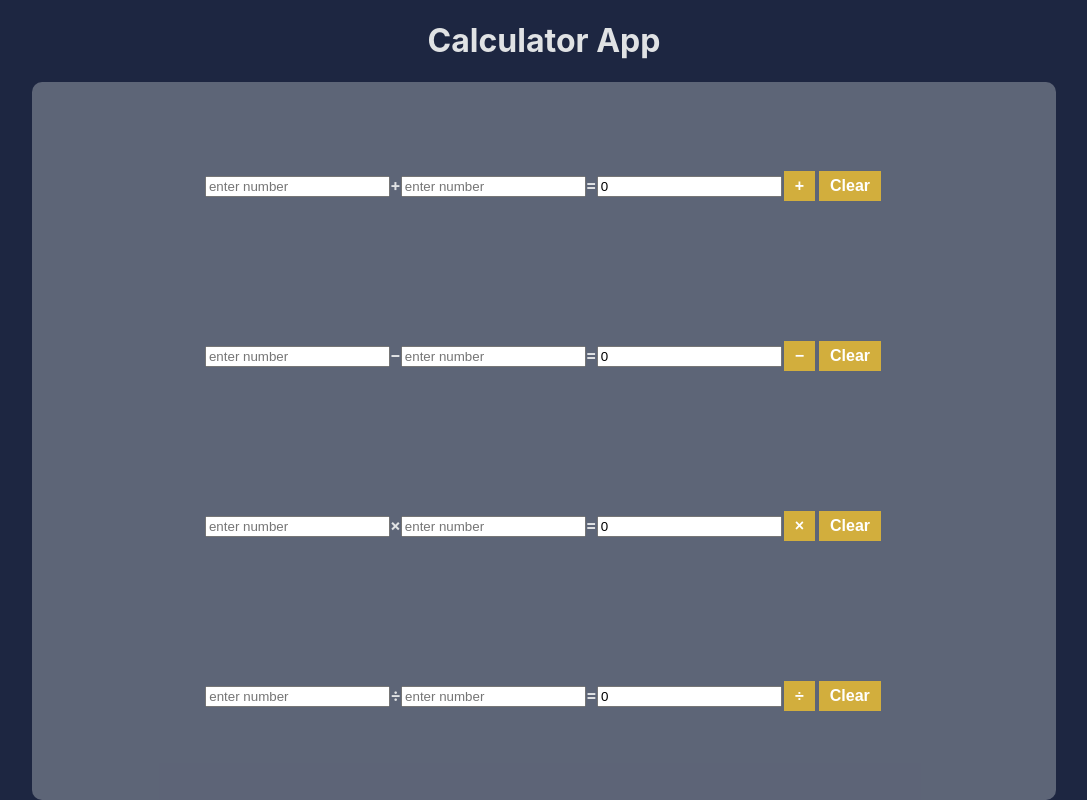
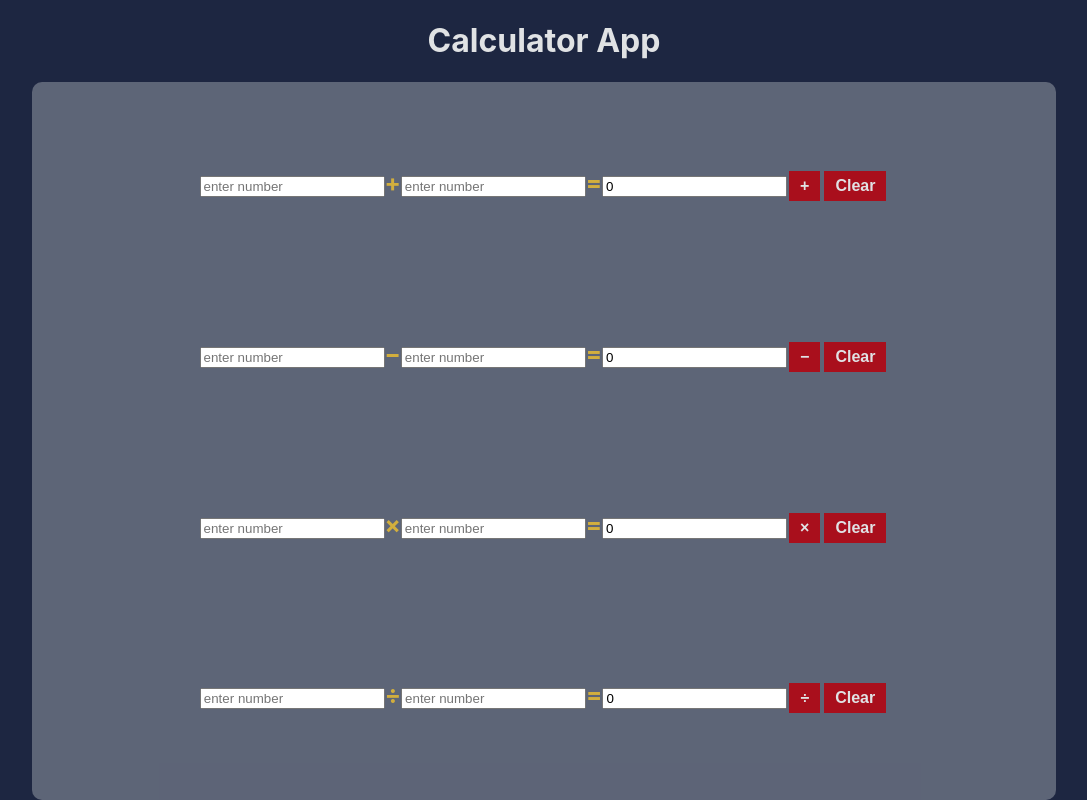
Before and after one commit to DEsp04/calculator_app, a React (Create React App) app: page / in a window 1280 px wide. Shown: the whole page, without its empty margins (96-1183 px from the left). Built offline with nearby package versions, Linux system fonts and the light colour scheme.

Commit message:
added color to the button

```diff
--- a/src/App.css
+++ b/src/App.css
@@ -36,21 +36,19 @@ form div {
 }
 
 button{
-  background-color: #d2ae3d;
+  background-color: #a90f1c;
   border: none;
   margin: 0 2px;
   outline: none;
   padding: 6px 11px;
   font-size: 1rem;
-  color: white;
+  color: #e0e2e4;
   font-weight: bolder;
-}
-
-button{
   cursor: pointer;
 }
 
 span {
-  color:#e0e2e4;
+  color:#d2ae3d;
   font-weight: bolder;
+  font-size: 1.5rem;
 }
```
